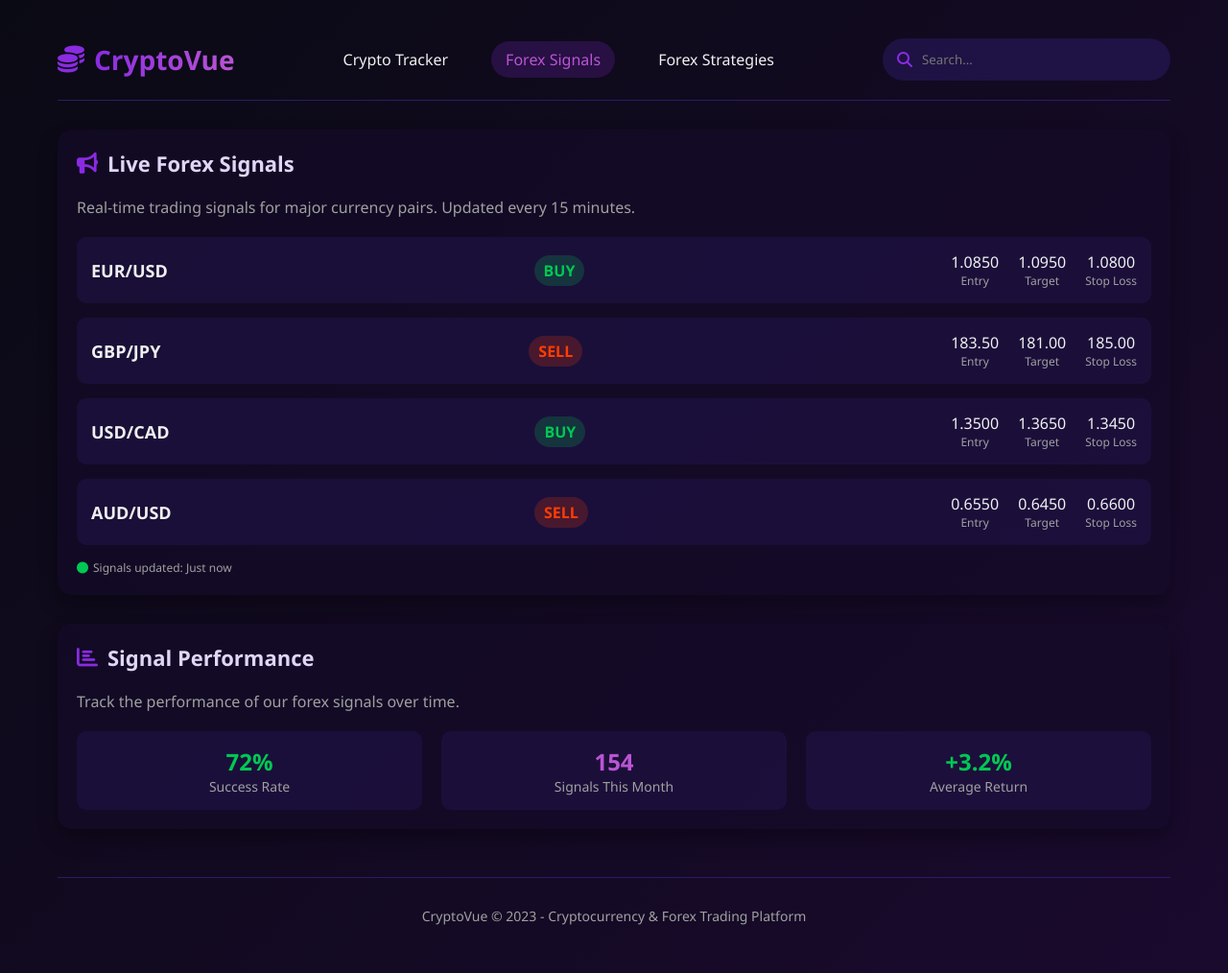
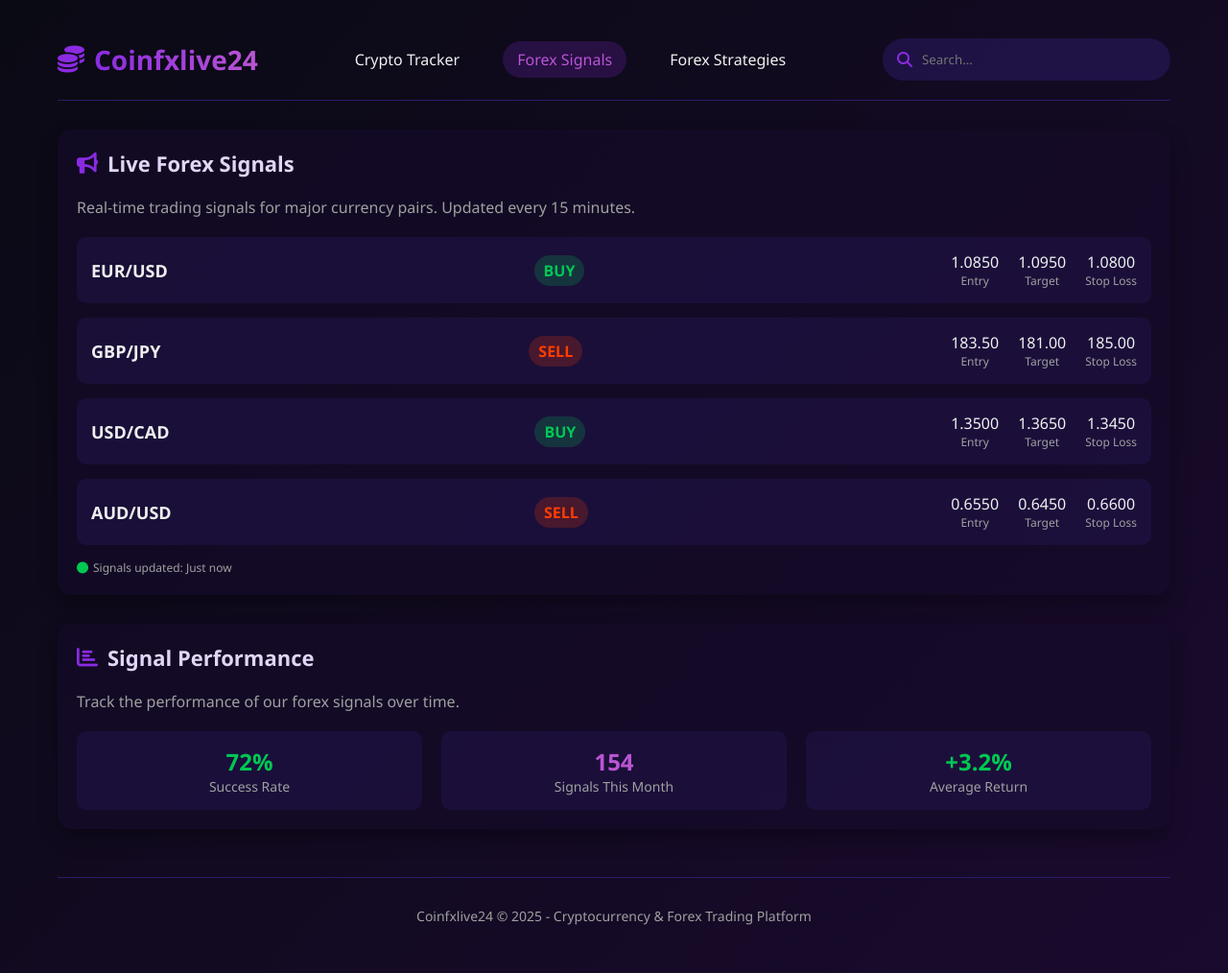
Before and after one commit to Mdutracesa/Crypto-tracker-and-forex-updates, a plain HTML site: page forex-signals.html in a window 1280 px wide. Shown: the whole page at 96% size. Drawn offline with Linux system fonts and the light colour scheme.

Commit message:
Update forex-signals.html

```diff
--- a/forex-signals.html
+++ b/forex-signals.html
@@ -3,7 +3,7 @@
 <head>
   <meta charset="UTF-8">
   <meta name="viewport" content="width=device-width, initial-scale=1.0">
-  <title>CryptoVue - Forex Signals</title>
+  <title>Coinfxlive24 - Forex Signals</title>
   <link rel="stylesheet" href="https://cdnjs.cloudflare.com/ajax/libs/font-awesome/6.4.0/css/all.min.css">
   <link rel="stylesheet" href="styles.css">
 </head>
@@ -12,7 +12,7 @@
     <nav>
       <div class="logo">
         <i class="fas fa-coins"></i>
-        <h1>CryptoVue</h1>
+        <h1>Coinfxlive24</h1>
       </div>
       <div class="nav-links">
         <a href="index.html">Crypto Tracker</a>
@@ -137,7 +137,7 @@
     </div>
 
     <footer>
-      <p>CryptoVue &copy; 2023 - Cryptocurrency & Forex Trading Platform</p>
+      <p>Coinfxlive24 &copy; 2025 - Cryptocurrency & Forex Trading Platform</p>
     </footer>
   </div>
 </body>
```
